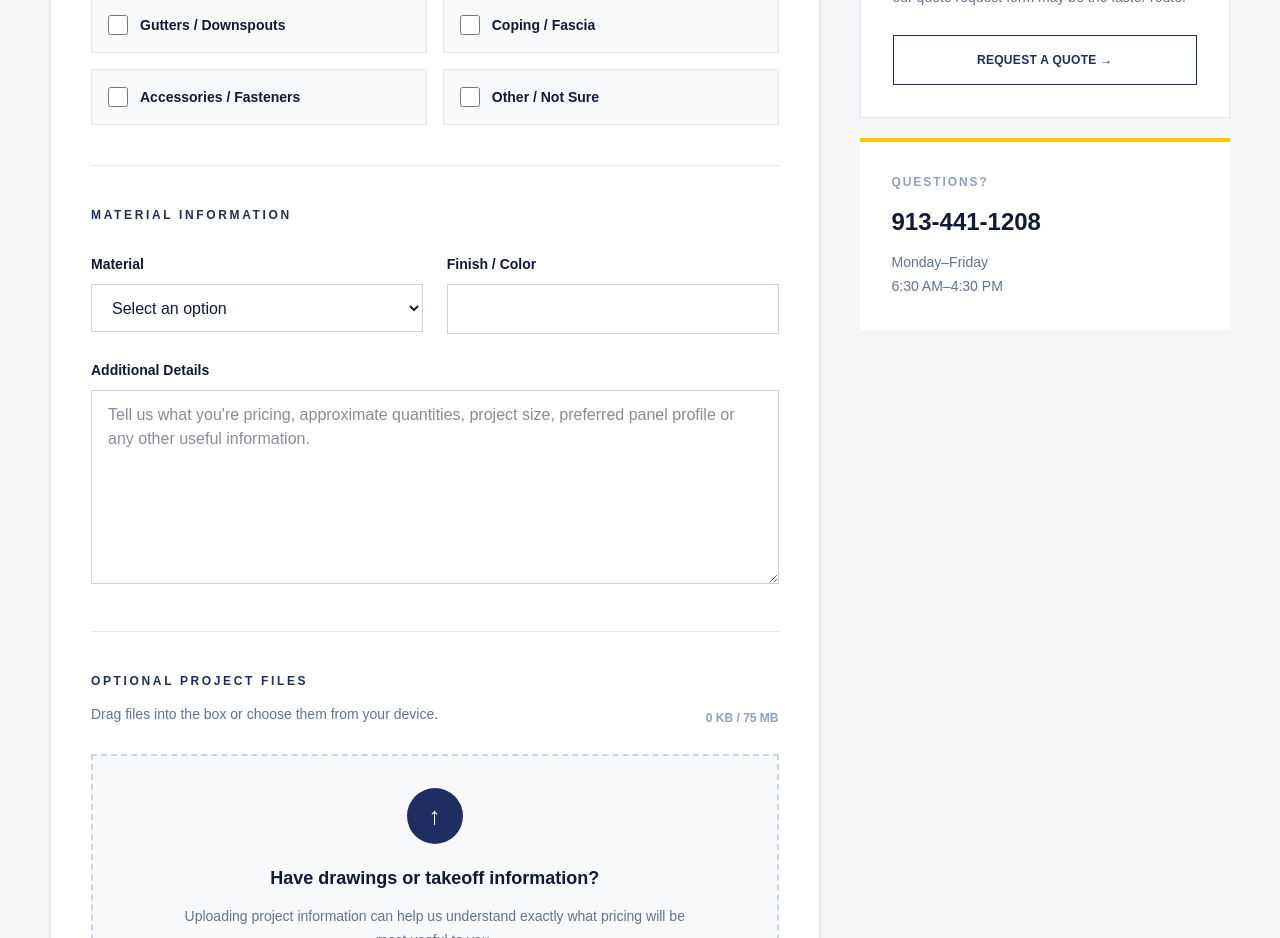
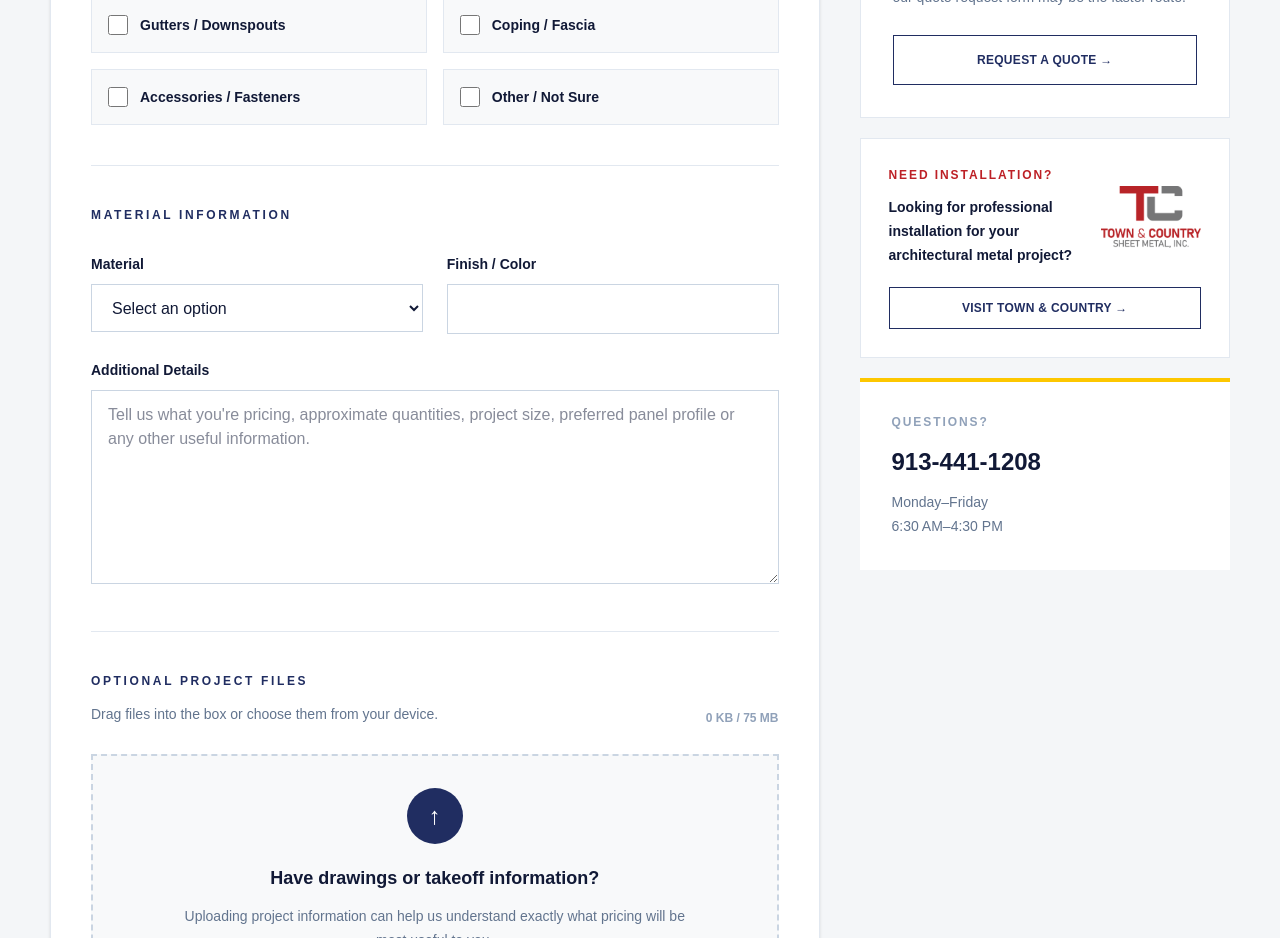
Before and after one commit to DEVINEAST87/kam-website, a Next.js app: page /request-pricing in a window 1280 px wide. Shown: the part 1600-2538 px from the top of the page. Built offline with nearby package versions, Linux system fonts and the light colour scheme.

Commit message:
Update homepage and add installation handoffs

```diff
--- a/app/page.tsx
+++ b/app/page.tsx
@@ -76,9 +76,9 @@ const locations = [
     specialty: "Custom sheet metal, trims, caps and ACM fabrication",
   },
   {
-    city: "Shawnee",
+    city: "Kansas City",
     address: "6423 Vista Dr, Shawnee, KS 66218",
-    specialty: "Roof and wall panels, gutters, coil processing and perforation",
+    specialty: "Sheet metal fabrication, roof and wall panels, gutters, coil processing and perforation",
   },
   {
     city: "Topeka",
@@ -399,7 +399,7 @@ export default function Home() {
               <p className="kam-eyebrow">Featured Work</p>
 
               <h2 className="kam-heading">
-                Made here. Built into projects everywhere.
+                Kansas made. Built into projects everywhere.
               </h2>
             </div>
 
@@ -548,6 +548,47 @@ export default function Home() {
         </div>
       </section>
 
+      {/* SISTER COMPANY */}
+      <section className="border-y border-slate-200 bg-[#f4f6f8] py-16 sm:py-20">
+        <div className="kam-container">
+          <div className="grid items-center gap-10 border-l-4 border-[#202d61] bg-white p-7 shadow-sm sm:p-10 lg:grid-cols-[.75fr_1.25fr] lg:gap-14">
+            <div className="flex items-center justify-center self-stretch">
+              <Image
+                src="/logos/tc-logo.png"
+                alt="Town & Country Sheet Metal"
+                width={520}
+                height={330}
+                className="h-auto w-full max-w-[220px] object-contain sm:max-w-[240px]"
+              />
+            </div>
+
+            <div>
+              <p className="kam-eyebrow">Need Installation?</p>
+
+              <h2 className="mt-3 text-3xl font-black tracking-[-0.04em] text-[#111936] sm:text-4xl">
+                Professional installation for your architectural metal project.
+              </h2>
+
+              <p className="mt-5 max-w-2xl leading-8 text-slate-500">
+                Kansas Architectural Metals specializes in fabrication. When your
+                project also requires professional installation, our sister
+                company, Town &amp; Country Sheet Metal, has the experience and
+                crews to take it from there.
+              </p>
+
+              <a
+                href="https://townandcountrysm.com"
+                target="_blank"
+                rel="noopener noreferrer"
+                className="mt-7 inline-flex rounded-md bg-[#111936] px-6 py-4 text-sm font-black uppercase tracking-wide text-white transition hover:-translate-y-1 hover:bg-[#202d61]"
+              >
+                Visit Town &amp; Country →
+              </a>
+            </div>
+          </div>
+        </div>
+      </section>
+
       {/* TRUST */}
       <section className="border-y border-slate-200 bg-[#f8f9fa] py-12 sm:py-14">
         <div className="kam-container">
--- a/app/request-pricing/page.tsx
+++ b/app/request-pricing/page.tsx
@@ -798,6 +798,38 @@ export default function RequestPricingPage() {
               </Link>
             </div>
 
+            <div className="border border-slate-200 bg-white p-6 sm:p-7">
+              <div className="flex items-center justify-between gap-4">
+                <div>
+                  <p className="text-[10px] font-black uppercase tracking-[0.16em] text-[#bd2026] sm:text-xs">
+                    Need Installation?
+                  </p>
+
+                  <p className="mt-3 text-sm font-bold leading-6 text-[#111936]">
+                    Looking for professional installation for your architectural
+                    metal project?
+                  </p>
+                </div>
+
+                <Image
+                  src="/logos/tc-logo.png"
+                  alt="Town & Country Sheet Metal"
+                  width={180}
+                  height={110}
+                  className="h-auto w-[86px] shrink-0 object-contain sm:w-[100px]"
+                />
+              </div>
+
+              <a
+                href="https://townandcountrysm.com"
+                target="_blank"
+                rel="noopener noreferrer"
+                className="mt-5 block w-full border border-[#202d61] px-5 py-3 text-center text-[10px] font-black uppercase tracking-wide text-[#202d61] transition hover:bg-[#202d61] hover:text-white sm:text-xs"
+              >
+                Visit Town &amp; Country →
+              </a>
+            </div>
+
             <div className="border-t-4 border-yellow-400 bg-white p-6 sm:p-8">
               <p className="text-[10px] font-black uppercase tracking-[0.16em] text-slate-400 sm:text-xs">
                 Questions?
--- a/app/request-quote/page.tsx
+++ b/app/request-quote/page.tsx
@@ -828,6 +828,38 @@ export default function RequestQuotePage() {
               </Link>
             </div>
 
+            <div className="border border-slate-200 bg-white p-6 sm:p-7">
+              <div className="flex items-center justify-between gap-4">
+                <div>
+                  <p className="text-[10px] font-black uppercase tracking-[0.16em] text-[#bd2026] sm:text-xs">
+                    Need Installation?
+                  </p>
+
+                  <p className="mt-3 text-sm font-bold leading-6 text-[#111936]">
+                    Looking for professional installation for your architectural
+                    metal project?
+                  </p>
+                </div>
+
+                <Image
+                  src="/logos/tc-logo.png"
+                  alt="Town & Country Sheet Metal"
+                  width={180}
+                  height={110}
+                  className="h-auto w-[86px] shrink-0 object-contain sm:w-[100px]"
+                />
+              </div>
+
+              <a
+                href="https://townandcountrysm.com"
+                target="_blank"
+                rel="noopener noreferrer"
+                className="mt-5 block w-full border border-[#202d61] px-5 py-3 text-center text-[10px] font-black uppercase tracking-wide text-[#202d61] transition hover:bg-[#202d61] hover:text-white sm:text-xs"
+              >
+                Visit Town &amp; Country →
+              </a>
+            </div>
+
             <div className="border border-slate-200 bg-white p-6 sm:p-8">
               <p className="kam-eyebrow">Questions?</p>
 
--- a/app/submit-order/page.tsx
+++ b/app/submit-order/page.tsx
@@ -228,6 +228,7 @@ export default function SubmitOrderPage() {
 
       const formData = new FormData(form);
 
+      // Files already went directly to private Blob storage.
       formData.delete("attachments");
 
       formData.set("submissionId", submissionId);
@@ -339,8 +340,8 @@ export default function SubmitOrderPage() {
 
           <div className="relative min-h-[260px] overflow-hidden sm:min-h-[340px] lg:min-h-[520px]">
             <Image
-              src="/images/custom-curb.jpg"
-              alt="Custom fabricated sheet metal curb by Kansas Architectural Metals"
+              src="/images/product-custom-welded.jpg"
+              alt="Custom fabricated architectural sheet metal component"
               fill
               priority
               className="object-cover"
@@ -773,6 +774,38 @@ export default function SubmitOrderPage() {
               </a>
             </div>
 
+            <div className="border border-slate-200 bg-white p-6 sm:p-7">
+              <div className="flex items-center justify-between gap-4">
+                <div>
+                  <p className="text-[10px] font-black uppercase tracking-[0.16em] text-[#bd2026] sm:text-xs">
+                    Need Installation?
+                  </p>
+
+                  <p className="mt-3 text-sm font-bold leading-6 text-[#111936]">
+                    Looking for professional installation for your architectural
+                    metal project?
+                  </p>
+                </div>
+
+                <Image
+                  src="/logos/tc-logo.png"
+                  alt="Town & Country Sheet Metal"
+                  width={180}
+                  height={110}
+                  className="h-auto w-[86px] shrink-0 object-contain sm:w-[100px]"
+                />
+              </div>
+
+              <a
+                href="https://townandcountrysm.com"
+                target="_blank"
+                rel="noopener noreferrer"
+                className="mt-5 block w-full border border-[#202d61] px-5 py-3 text-center text-[10px] font-black uppercase tracking-wide text-[#202d61] transition hover:bg-[#202d61] hover:text-white sm:text-xs"
+              >
+                Visit Town &amp; Country →
+              </a>
+            </div>
+
             <div className="border-t-4 border-yellow-400 bg-white p-6 sm:p-8">
               <p className="text-[10px] font-black uppercase tracking-[0.16em] text-slate-400 sm:text-xs sm:tracking-[0.18em]">
                 Questions?
```
Also changed, not shown: public/logos/tc-logo.png (added).
